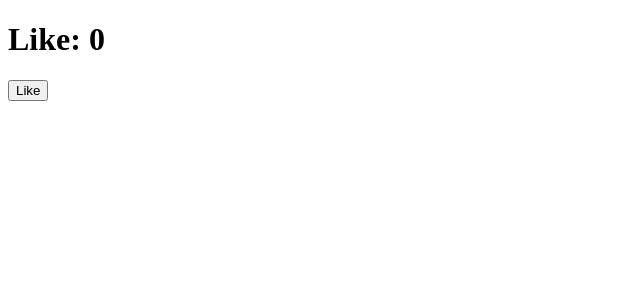
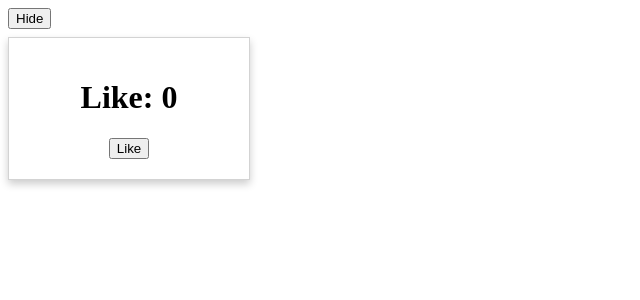
Before and after one commit to githubscientist/re-js-app, a React (Vite) app: page / in a window 1280 px wide. Shown: the top 300 px of the page, without its empty margins (0-640 px from the left). Built offline with nearby package versions, Linux system fonts and the light colour scheme.

Commit message:
lifecycle methods --class component

```diff
--- /dev/null
+++ b/src/App.css
@@ -0,0 +1,3 @@
+.showHideButton {
+    margin-bottom: 8px;
+}
--- a/src/App.jsx
+++ b/src/App.jsx
@@ -1,23 +1,26 @@
 import { Component } from 'react';
+import './App.css';
+import Card from './components/Card';
 
 export class App extends Component {
   constructor(props) {
     super(props);
 
     this.state = {
-      likes: 0
+      likes: 0,
+      isHidden: false
     }
   }
 
   // life cycle methods
   componentDidMount() {
     // this method is called after the component is mounted to the DOM
-    console.log('Component did mount');
+    console.log('App: Component did mount');
   }
 
   componentDidUpdate(prevProps, prevState) {
     // this method is called after the component is updated or re-rendered
-    console.log('Component did update');
+    console.log('App: Component did update');
   }
 
   handleLike = () => {
@@ -26,11 +29,29 @@ export class App extends Component {
     })
   }
 
+  handleHide = () => {
+    this.setState({
+      isHidden: !this.state.isHidden
+    });
+  }
+
   render() {
     return (
       <div>
-        <h1>Like: {this.state.likes}</h1>
-        <button onClick={this.handleLike}>Like</button>
+        <button className='showHideButton' onClick={this.handleHide}>
+          {
+            this.state.isHidden ? 'Show' : 'Hide'
+          }
+        </button>
+
+        {
+          !this.state.isHidden && (
+            <Card
+              likes={this.state.likes}
+              handleLike={this.handleLike}
+            />
+          )
+        }
       </div>
     )
   }
--- /dev/null
+++ b/src/components/Card.css
@@ -0,0 +1,7 @@
+.card {
+    border: 1px solid lightgray;
+    padding: 20px;
+    width: 200px;
+    text-align: center;
+    box-shadow: 0 4px 8px 0 rgba(0, 0, 0, 0.2);
+}
--- /dev/null
+++ b/src/components/Card.jsx
@@ -0,0 +1,36 @@
+import { Component } from 'react';
+import './Card.css';
+
+export class Card extends Component {
+
+    constructor(props) {
+        super(props);
+    }
+
+    // life cycle methods
+    componentDidMount() {
+        // this method is called after the component is mounted to the DOM
+        console.log('Card: Component did mount');
+    }
+
+    componentDidUpdate(prevProps, prevState) {
+        // this method is called after the component is updated or re-rendered
+        console.log('Card: Component did update');
+    }
+
+    componentWillUnmount() {
+        // this method is called before the component is unmounted and destroyed
+        console.log('Card: Component will unmount');
+    }
+
+  render() {
+    return (
+      <div className='card'>
+        <h1>Like: {this.props.likes}</h1>
+        <button onClick={this.props.handleLike}>Like</button>
+    </div>
+    )
+  }
+}
+
+export default Card;
```
